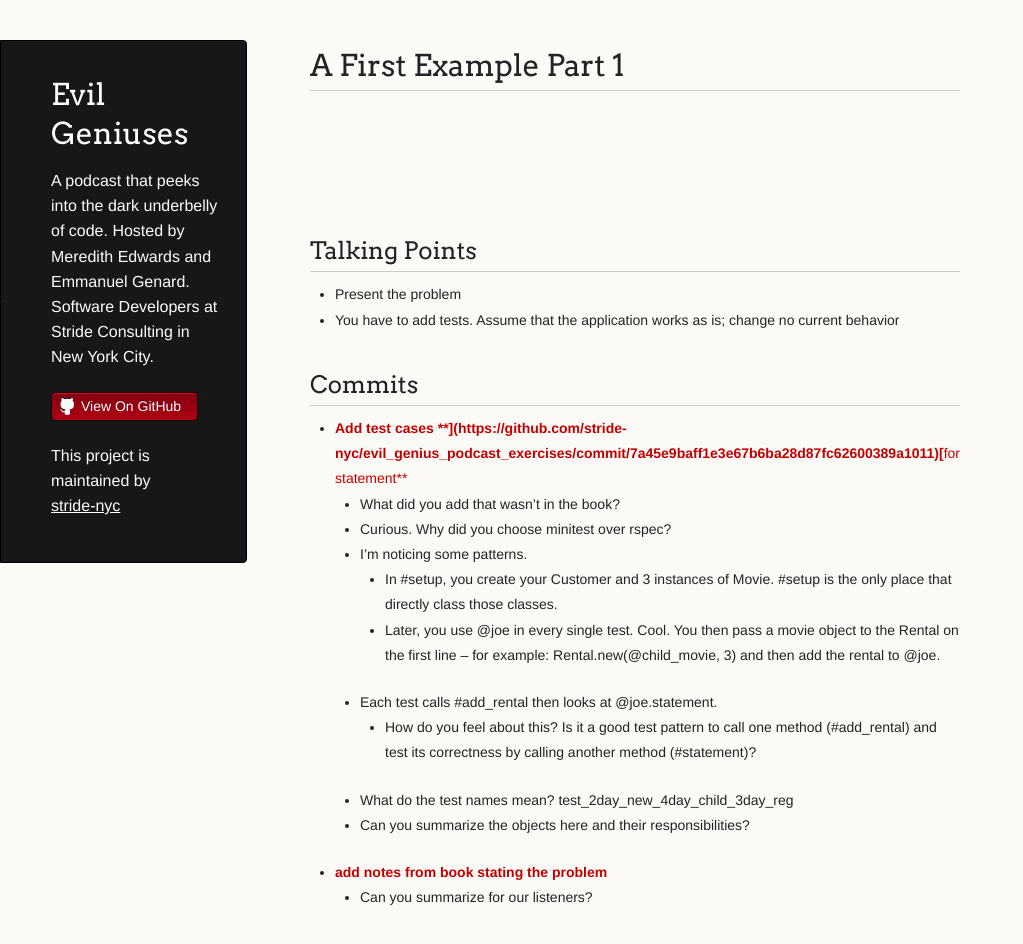
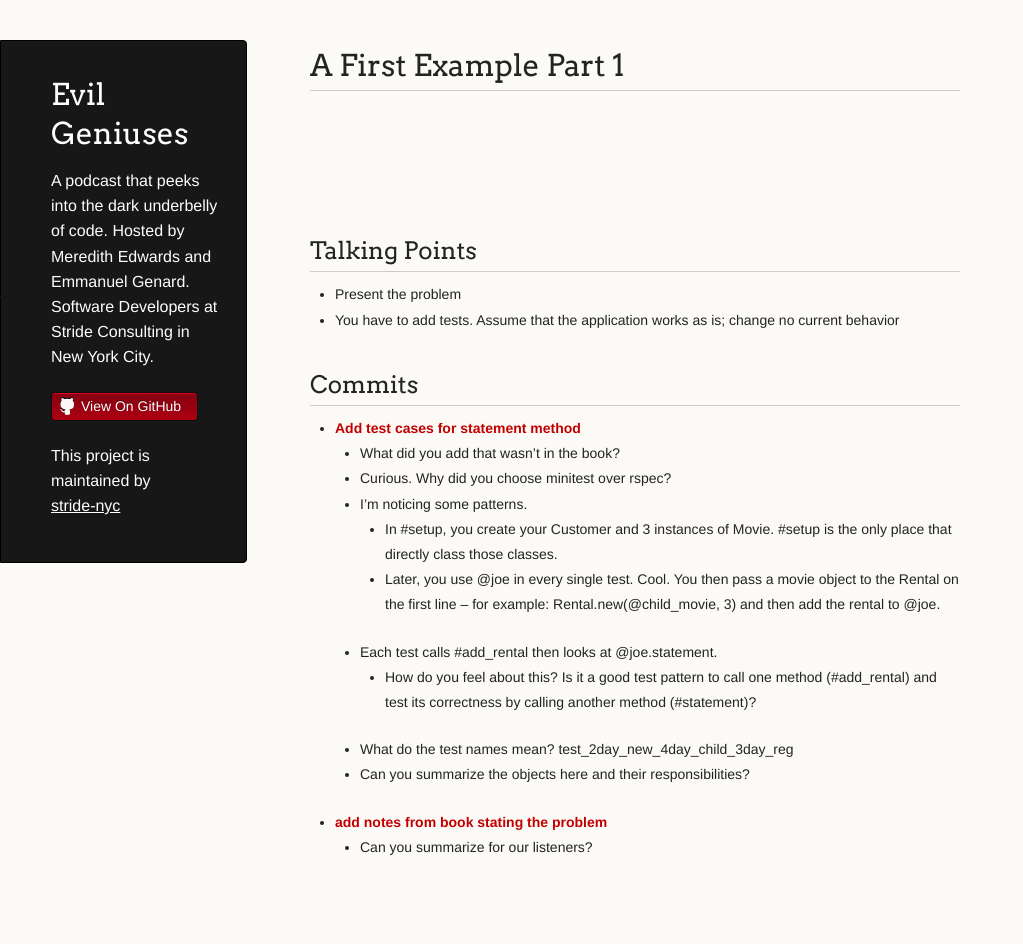
Before and after one commit to stride-nyc/evil_genius_podcast, a Jekyll site: the page built from _posts/2018-10-03-A-First-Example-Part-1.md, in a window 1280 px wide and 982 px high. Shown: the top 944 px of the window, without its empty margins (0-1023 px from the left). Built offline with Jekyll 4.4.1, drawn with Linux system fonts in a browser that asks for light colours.

Commit message:
update a first example to fix formatting errors

```diff
--- a/_posts/2018-10-03-A-First-Example-Part-1.md
+++ b/_posts/2018-10-03-A-First-Example-Part-1.md
@@ -16,7 +16,7 @@ excerpt: "We go into the Refactoring book and try our hand at a first example."
 
 ## Commits
 
-- [**Add test cases**](https://github.com/stride-nyc/evil_genius_podcast_exercises/commit/7a45e9baff1e3e67b6ba28d87fc62600389a1011)  [****](https://github.com/stride-nyc/evil_genius_podcast_exercises/commit/7a45e9baff1e3e67b6ba28d87fc62600389a1011)[**for statement**](https://github.com/stride-nyc/evil_genius_podcast_exercises/commit/7a45e9baff1e3e67b6ba28d87fc62600389a1011)
+- [**Add test cases for statement method**](https://github.com/stride-nyc/evil_genius_podcast_exercises/commit/7a45e9baff1e3e67b6ba28d87fc62600389a1011)
   - What did you add that wasn’t in the book?
   - Curious. Why did you choose minitest over rspec?
   - I'm noticing some patterns.
```
